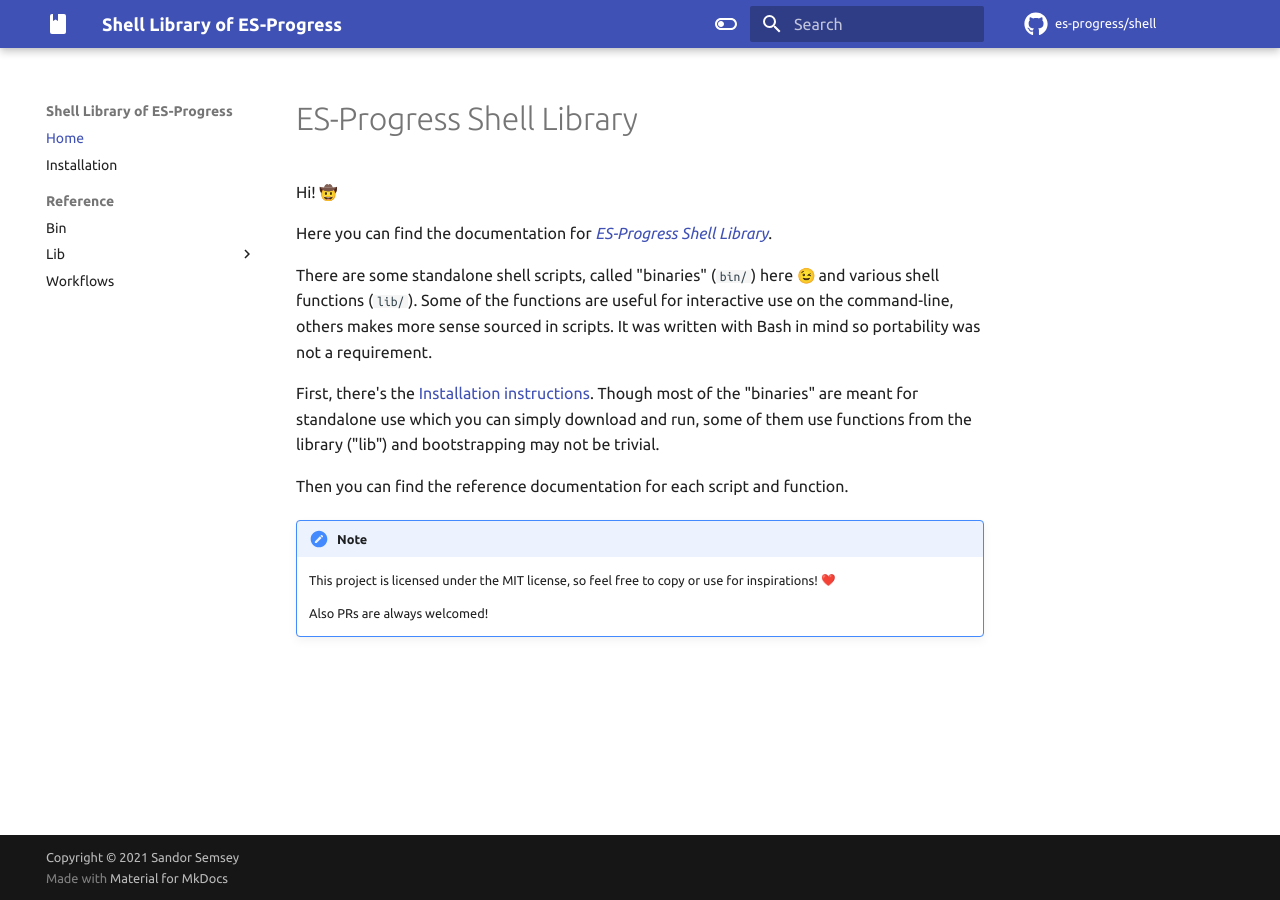
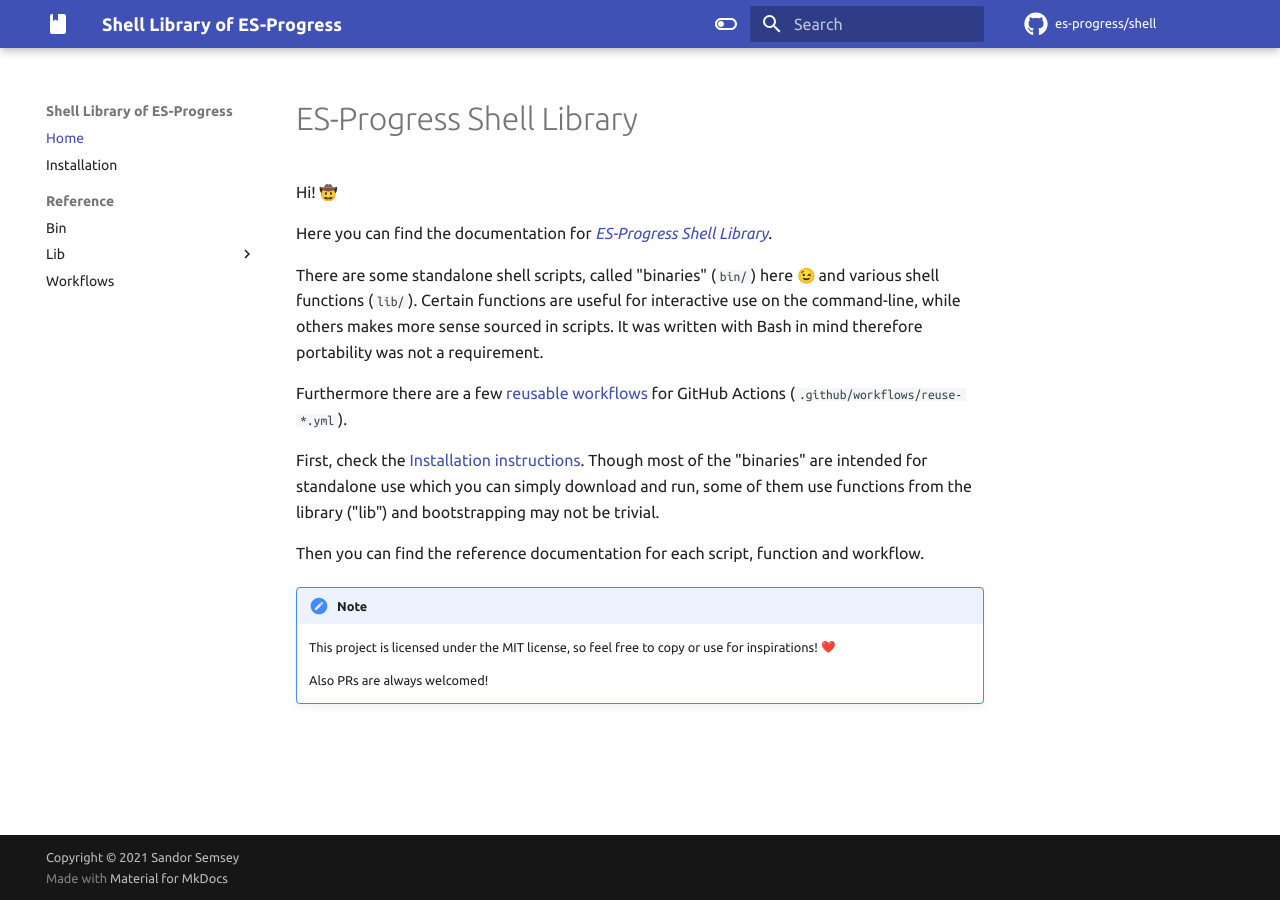
Before and after one commit to es-progress/shell, an MkDocs documentation site: the page built from docs/index.md, in a window 1280 px wide. Built offline with MkDocs 1.6.1 and Material for MkDocs 9.7.7, drawn with Linux system fonts in a browser that asks for light colours; emoji names are drawn with the system emoji font; comment, search, counter and statistics services are not loaded.

Commit message:
docs/index: mention workflows

```diff
--- a/docs/index.md
+++ b/docs/index.md
@@ -5,14 +5,16 @@
 Here you can find the documentation for [_ES-Progress Shell Library_](https://github.com/es-progress/shell).
 
 There are some standalone shell scripts, called "binaries" (`bin/`) here :wink: and various shell functions (`lib/`).
-Some of the functions are useful for interactive use on the command-line, others makes more sense sourced in scripts.
-It was written with Bash in mind so portability was not a requirement.
+Certain functions are useful for interactive use on the command-line, while others makes more sense sourced in scripts.
+It was written with Bash in mind therefore portability was not a requirement.
 
-First, there's the [Installation instructions](install.md).
-Though most of the "binaries" are meant for standalone use which you can simply download and run,
+Furthermore there are a few [reusable workflows](https://docs.github.com/en/actions/using-workflows/reusing-workflows){target=_blank} for GitHub Actions (`.github/workflows/reuse-*.yml`).
+
+First, check the [Installation instructions](install.md).
+Though most of the "binaries" are intended for standalone use which you can simply download and run,
 some of them use functions from the library ("lib") and bootstrapping may not be trivial.
 
-Then you can find the reference documentation for each script and function.
+Then you can find the reference documentation for each script, function and workflow.
 
 !!! note
 
```
